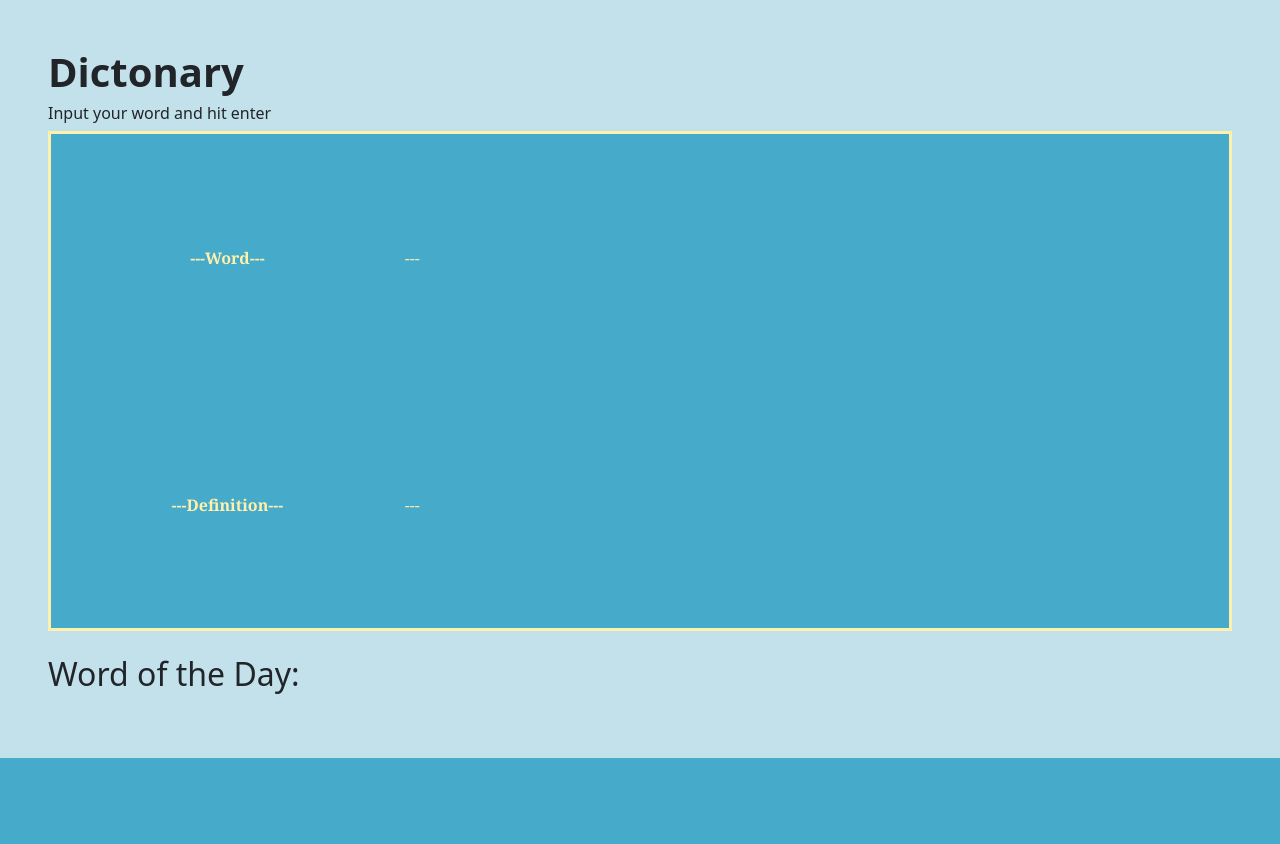
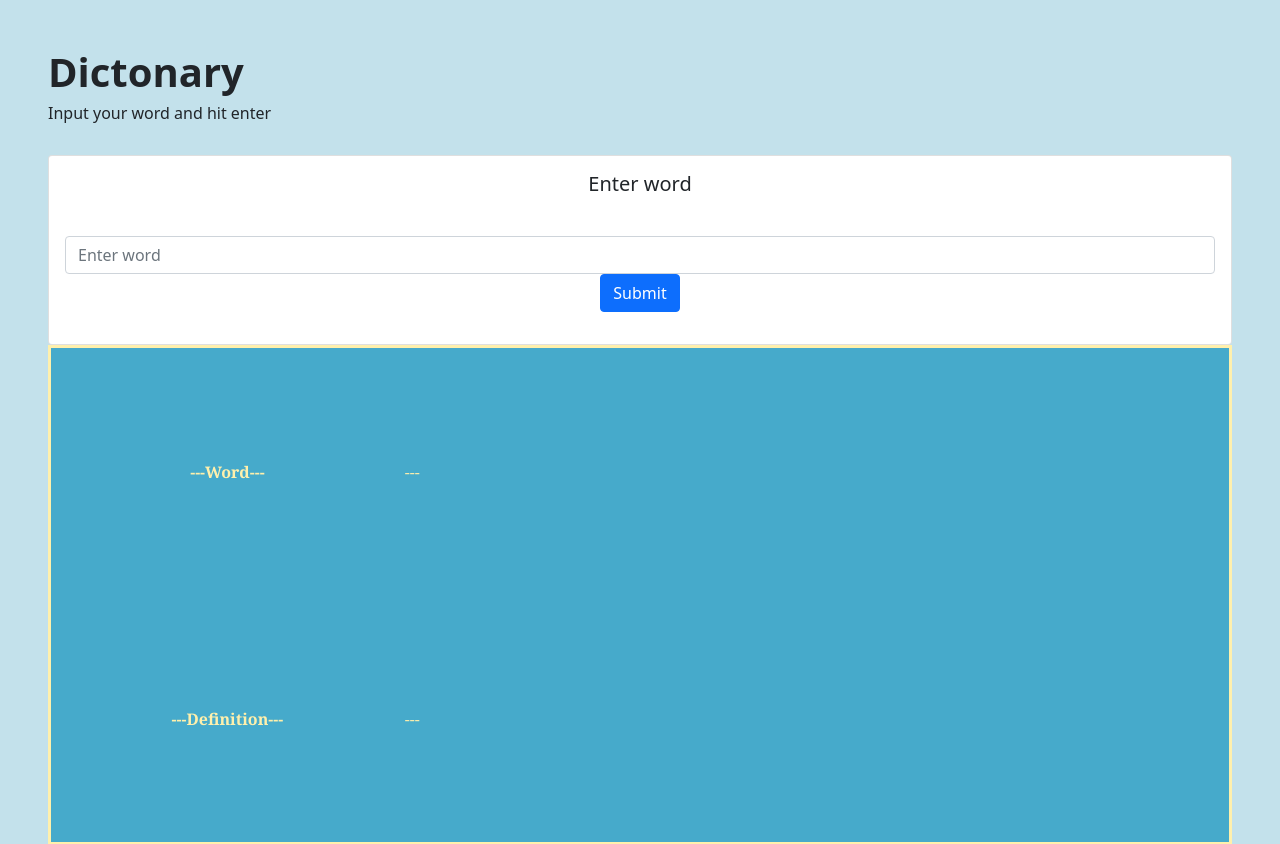
Before and after one commit to lwu1822/team_flask_portfolio, a Flask app: template templates/index.html in a window 1280 px wide. Shown: the part 56-900 px from the top of the page. Before the commit the page ends 814 px from the top, so only its background shows below. Run offline with Flask 2, Linux system fonts and the light colour scheme; the template is opened without the code that fills it, so the values that code supplies are empty.

Commit message:
word input on homepage

```diff
--- a/templates/index.html
+++ b/templates/index.html
@@ -7,6 +7,33 @@
         <div class="px-5 py-5 mx-auto">
             <h1 class="text-black"><strong>Dictonary</strong></h1>
             <h6 class="text-black">Input your word and hit enter</h6>
+
+            <br>
+
+            <div class="col-15">
+
+
+                <center>
+                    <div class="card">
+                        <div class="card-body">
+                        <h5 class="card-title">Enter word</h5>
+                        <p class="card-text">
+                            <form action="/apitesting/" method="POST">
+                                <div class="form-group">
+                                <label for="wordLabel"></label>
+                                <input type="text" class="form-control" id="wordLabel" aria-describedby="emailHelp" placeholder="Enter word" name='inputWord'>
+                                </div>
+
+
+                                <button type="submit" class="btn btn-primary">Submit</button>
+                            </form>
+                        </p>
+                        </div>
+                    </div>
+                </center>
+
+            </div>
+
             <div class="row">
         </div>
         <body style="background-color:#c3e1eb;">
```
